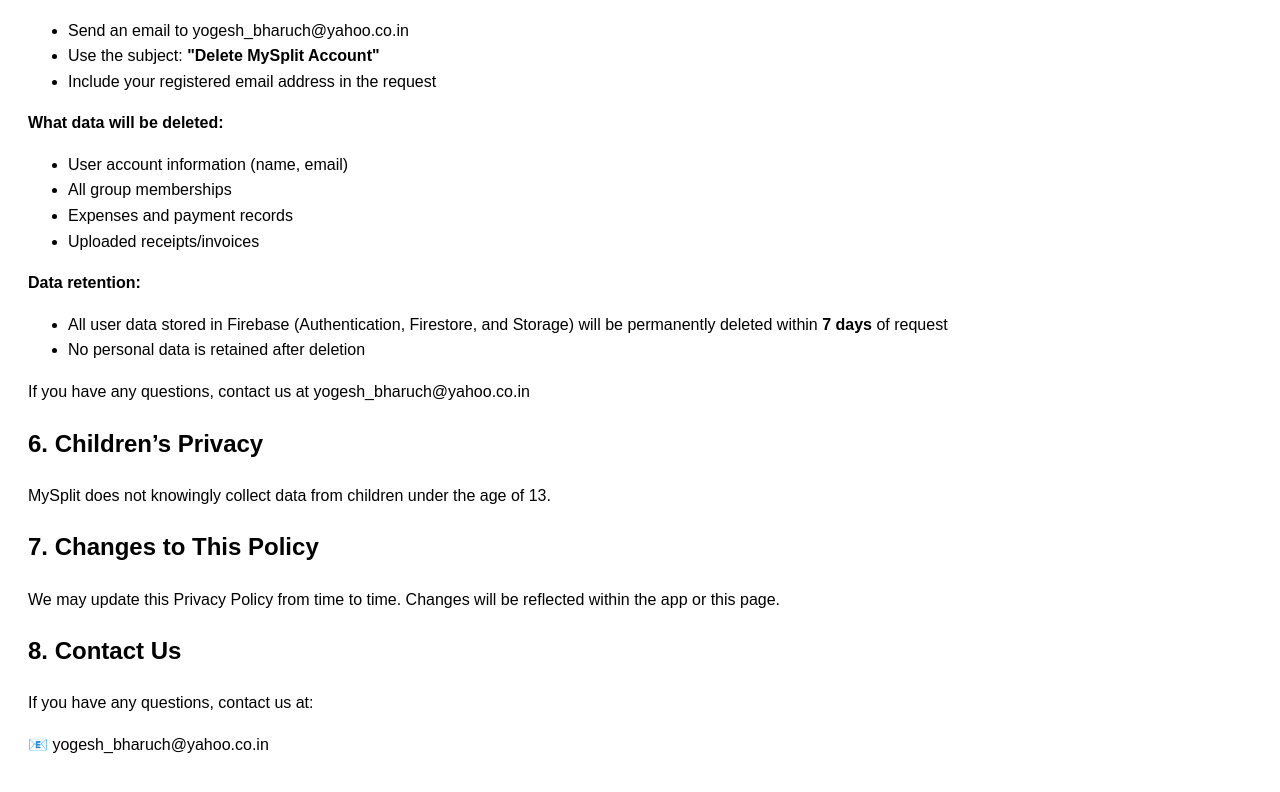
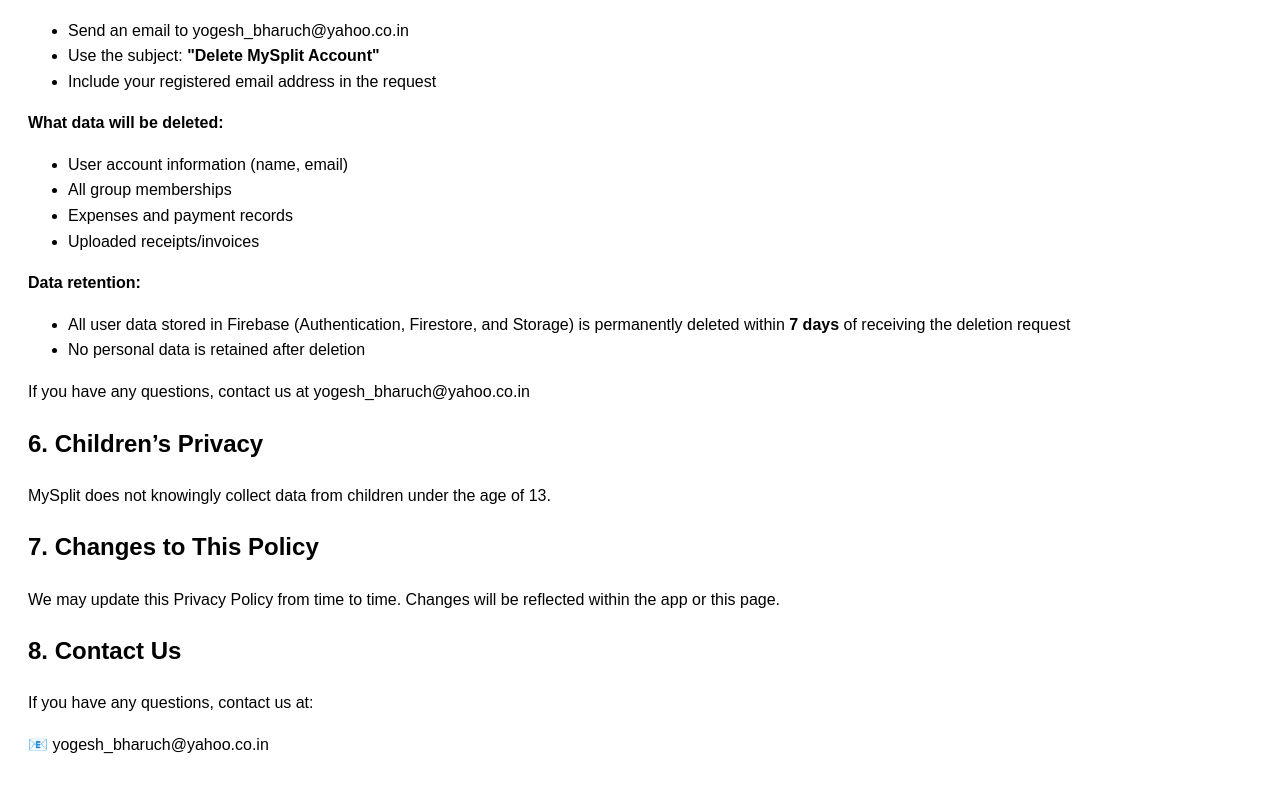
Before and after one commit to yogesh-bharuch/mysplit-privacy-policy, a plain HTML site: page index.html in a window 1280 px wide. Shown: the part 1321-2113 px from the top of the page. Drawn offline with Linux system fonts and the light colour scheme.

Commit message:
Clarify data deletion timeline in index.html
little wording changed in section 5 delete line

```diff
--- a/index.html
+++ b/index.html
@@ -77,7 +77,7 @@
 
 <p><b>Data retention:</b></p>
 <ul>
-<li>All user data stored in Firebase (Authentication, Firestore, and Storage) will be permanently deleted within <b>7 days</b> of request</li>
+<li>All user data stored in Firebase (Authentication, Firestore, and Storage) is permanently deleted within <b>7 days</b> of receiving the deletion request</li>
 <li>No personal data is retained after deletion</li>
 </ul>
 
```
